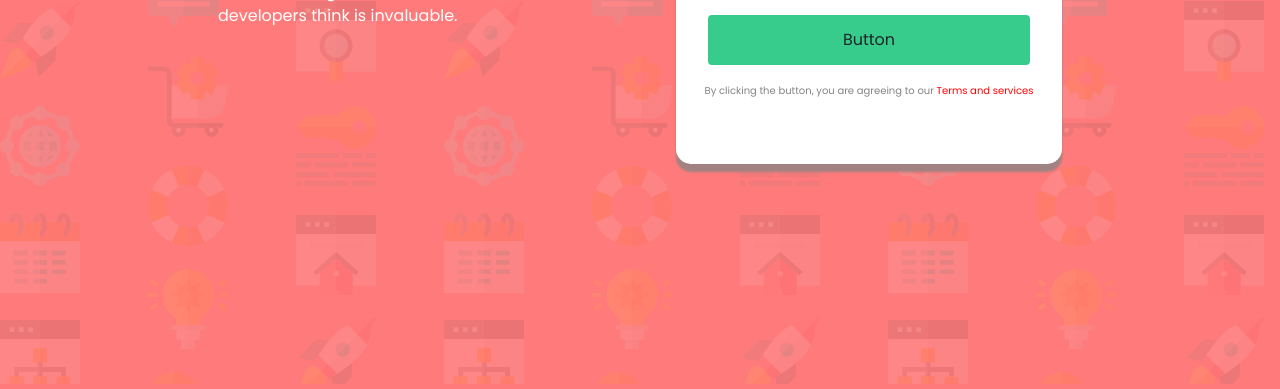
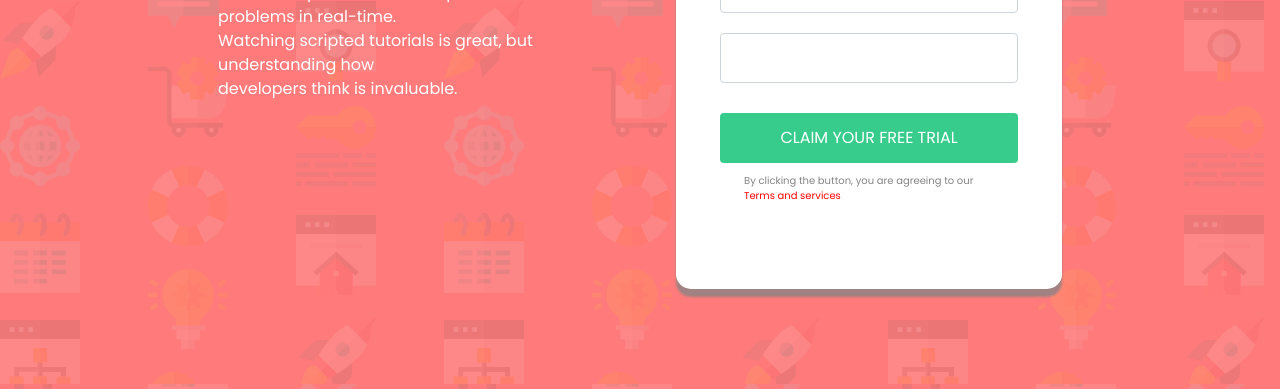
Before and after one commit to HilrickWebDev/SignupChallenge, a plain HTML site: page index.html in a window 1280 px wide. Shown: the part 416-805 px from the top of the page. Drawn offline with nearby package versions, Linux system fonts and the light colour scheme.

Commit message:
i GIVE UP TODAY!!! HAHAHA Need to make it responsive tomorrow

```diff
--- a/index.html
+++ b/index.html
@@ -45,8 +45,8 @@
 
         <div class="col-sm left-side">
           <div class="container-md">
-            <h1>Learn to code by<br />watching others</h1>
-            <p>
+            <h1 class="left-heading">Learn to code by<br />watching others</h1>
+            <p class="left-text">
               See how experienced developers solve problems in real-time.<br />
               Watching scripted tutorials is great, but understanding how<br />
               developers think is invaluable.
@@ -71,15 +71,18 @@
             <!-- form -->
 
             <div class="d-grid gap-2 col-10 mx-auto input-container">
-              <input type="text" class="form-control form-input" />
+              <div class="container inside-container">
+                <input type="text" class="form-control form-input top-input" />
                 <input type="text" class="form-control form-input" />
                 <input type="text" class="form-control form-input" />
                 <input type="text" class="form-control form-input" />
 
                 <!-- BUTTON -->
 
-              <div class="d-grid gap-2 col-10 mx-auto">
-                <button class="btn green-button" type="button">Button</button>
+                <div class="d-grid gap-2 col-12 mx-auto">
+                  <button class="btn green-button" type="button">
+                    CLAIM YOUR FREE TRIAL
+                  </button>
                 </div>
                 <div id="terms" class="container">
                   <div class="row align-items-center">
@@ -94,5 +97,6 @@
           </div>
         </div>
       </div>
+    </div>
   </body>
 </html>
--- a/styles.css
+++ b/styles.css
@@ -21,8 +21,8 @@ body {
     align-items: center;
 }
 
-.right-container {
-
+.left-text {
+    padding-top: 20px;
 }
 
 /* Purple card */
@@ -41,13 +41,27 @@ body {
 
 /* INPUTS */
 
+
+
 .input-container {
     width: 100%;
     background-color: white;
     border-radius: 15px;
     filter: drop-shadow(0px 8px 1px #a18282);
+    padding: 20px;
 }
 
+.inside-container {
+    margin-top: 20px;
+}
+
+input {
+    height: 80px;
+    margin-bottom: 20px;
+}
+.top-input {
+    margin-top: 10px;
+}
 
 .form-input {
     height: 50px;
@@ -58,6 +72,7 @@ body {
     border: none;
     margin-top: 10px;
     height: 50px;
+    color: white;
 }
 
 #terms {
@@ -77,3 +92,12 @@ body {
 .terms {
     color: red;
 }
+
+
+/* MOBILE */
+
+@media only screen and (max-width: 991px) {
+    .left-side {
+        text-align: center;
+    }
+  }
```
Lines whose indentation alone changed are shown as unchanged.
